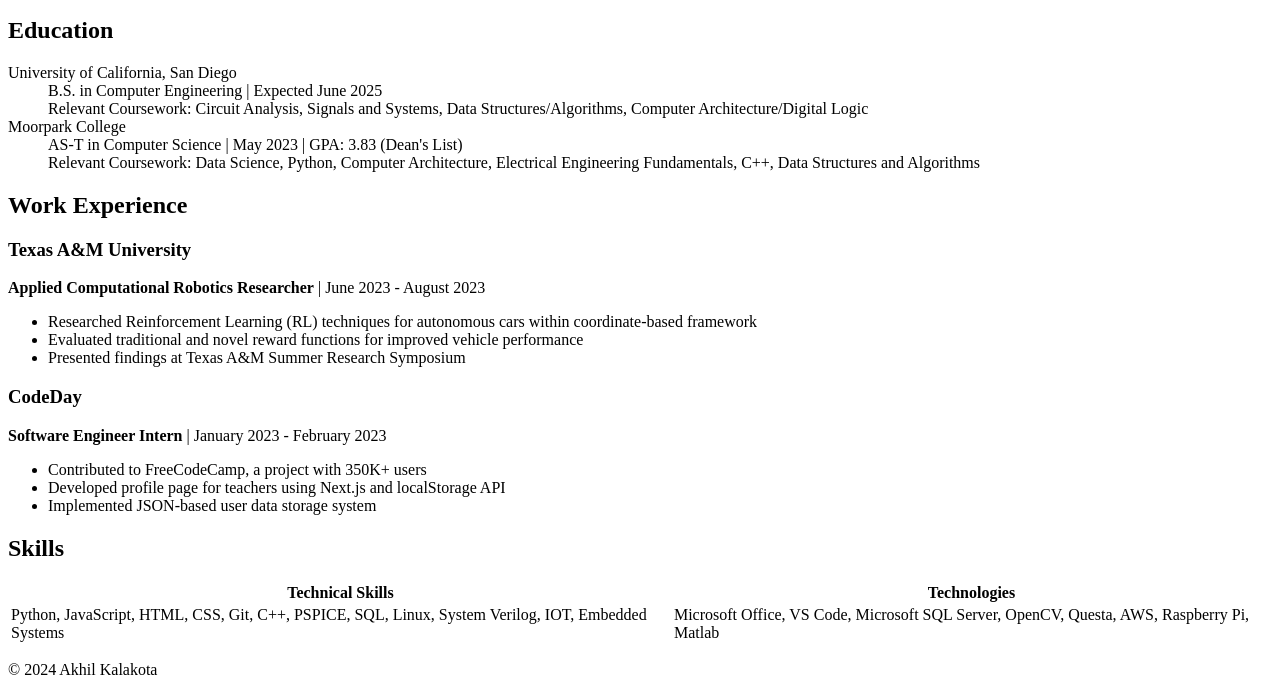
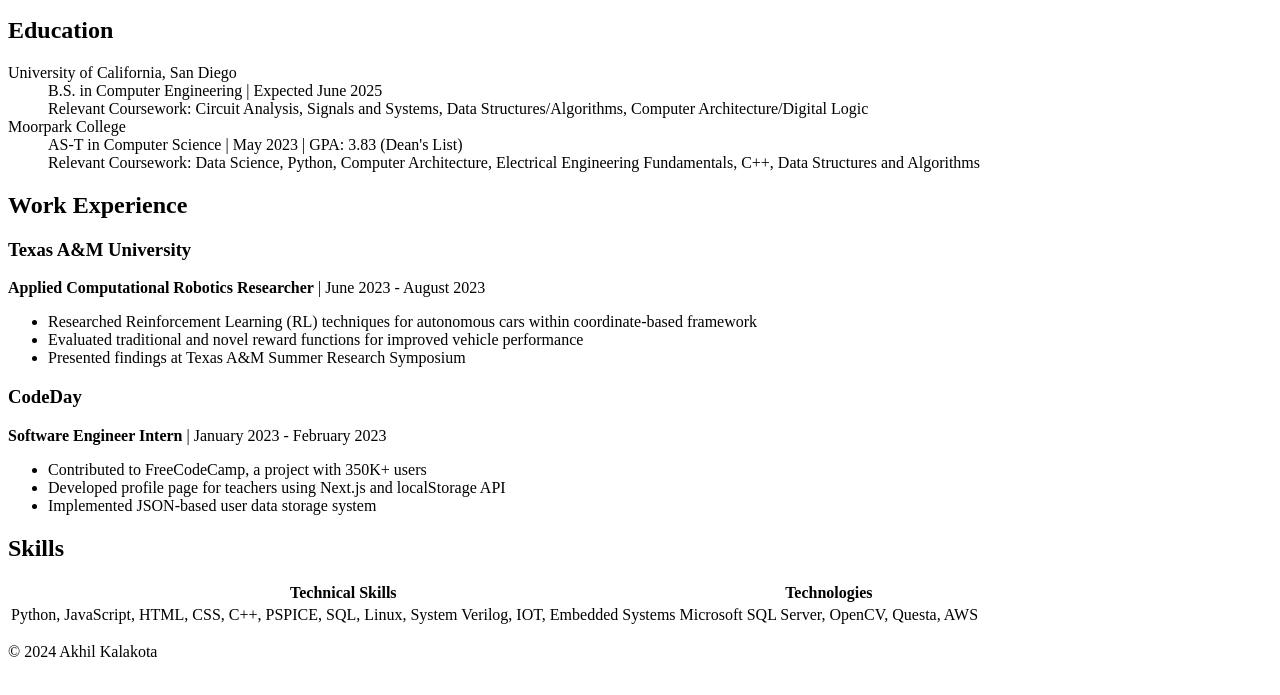
Before and after one commit to AKalakota23/HW2-Portfolio, a plain HTML site: page experience.html in a window 1280 px wide. Shown: the part 127-822 px from the top of the page. Drawn offline with Linux system fonts and the light colour scheme.

```diff
--- a/experience.html
+++ b/experience.html
@@ -70,8 +70,8 @@
                 </thead>
                 <tbody>
                     <tr>
-                        <td>Python, JavaScript, HTML, CSS, Git, C++, PSPICE, SQL, Linux, System Verilog, IOT, Embedded Systems</td>
-                        <td>Microsoft Office, VS Code, Microsoft SQL Server, OpenCV, Questa, AWS, Raspberry Pi, Matlab</td>
+                        <td>Python, JavaScript, HTML, CSS, C++, PSPICE, SQL, Linux, System Verilog, IOT, Embedded Systems</td>
+                        <td>Microsoft SQL Server, OpenCV, Questa, AWS</td>
                     </tr>
                 </tbody>
             </table>
```
Also changed, not shown: about.html (+1 -1 lines), labs.html (+1 -0 lines).
